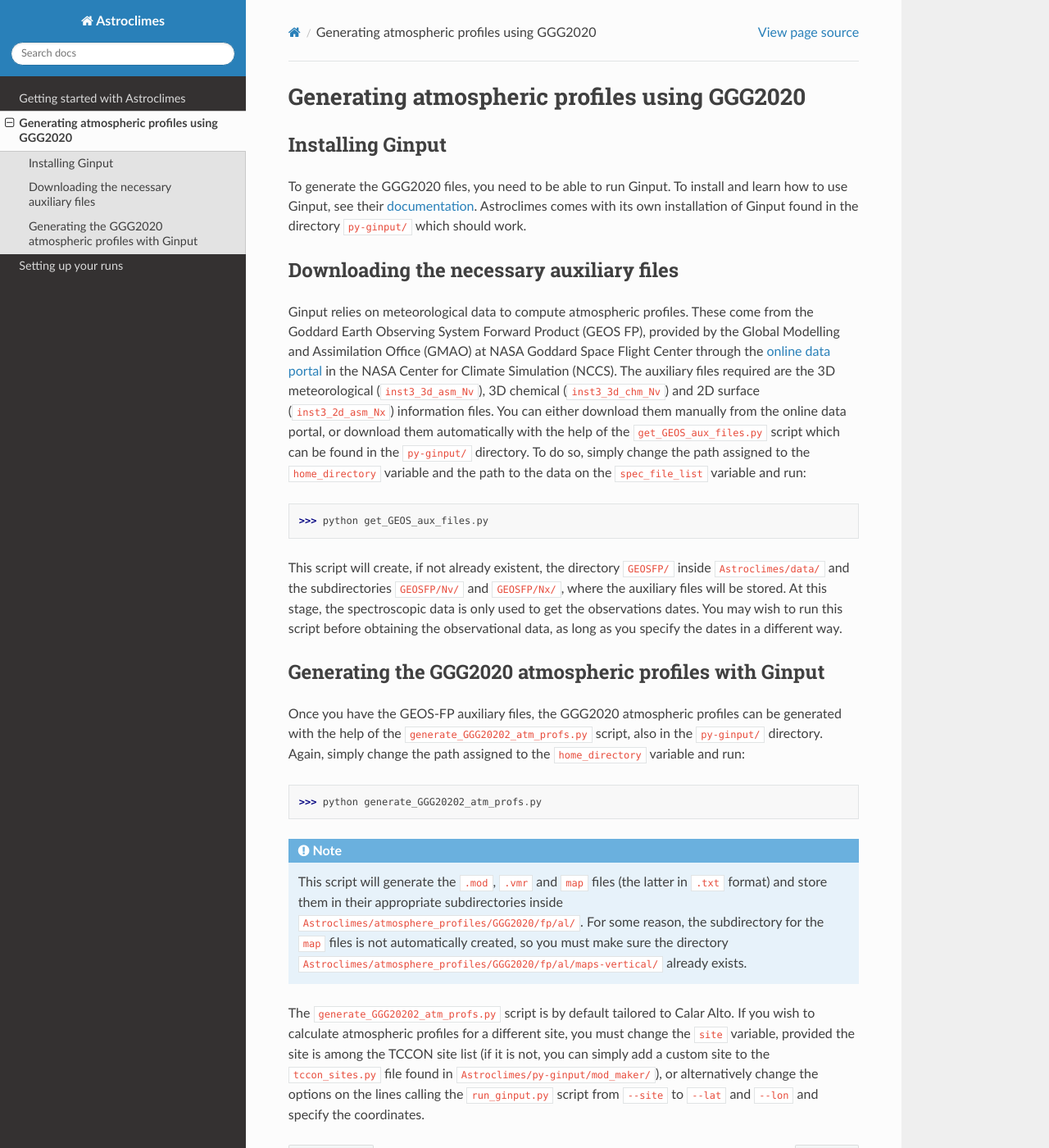
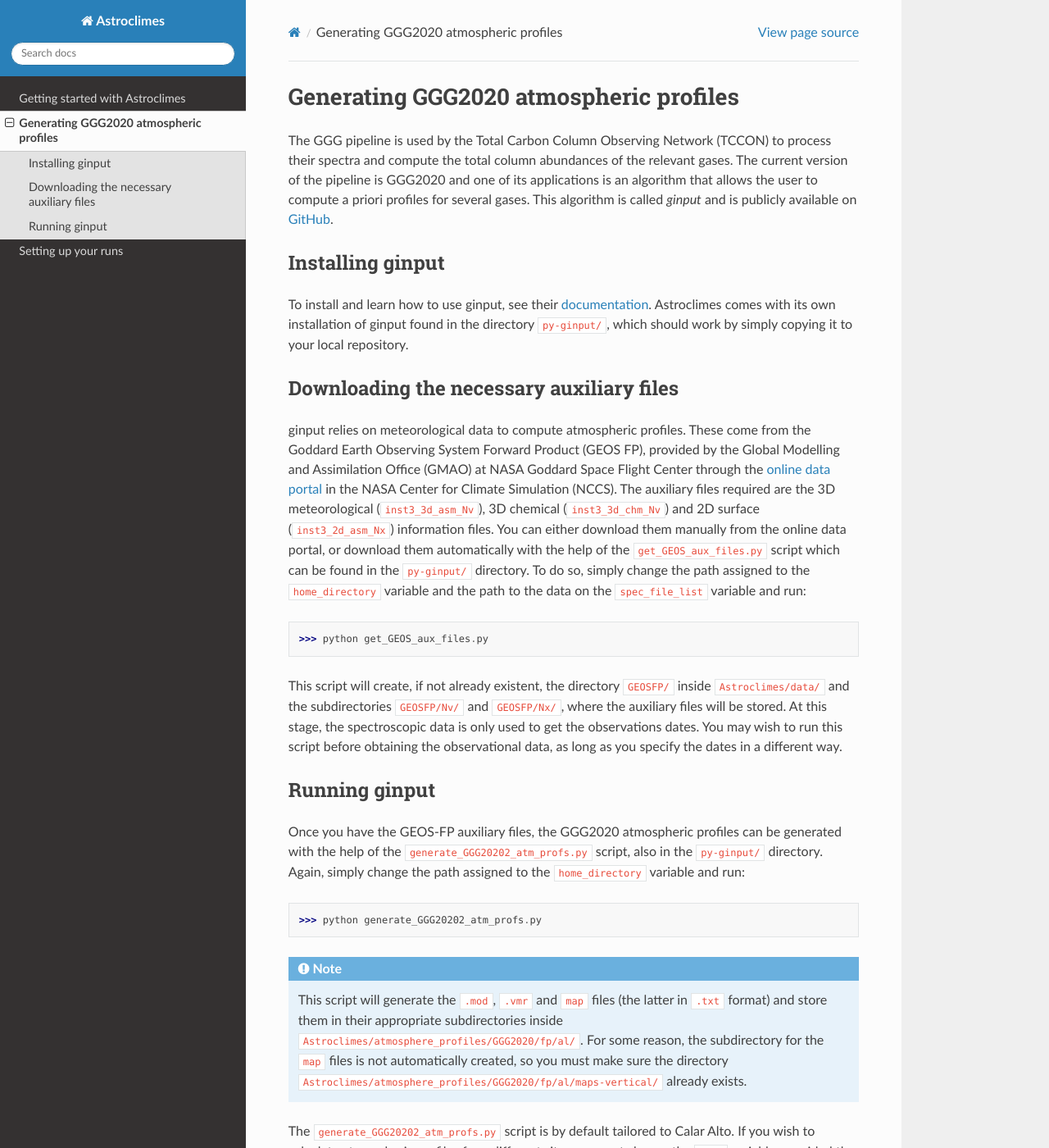
Before and after one commit to MarceloAron/Astroclimes, a Sphinx documentation site: the page built from docs/source/generateGGG2020profs.rst, in a window 1280 px wide and 1400 px high. Shown: the whole window at 82% size. Built offline with Sphinx 7.4.7 and the Read the Docs theme 3.1.0, drawn with Linux system fonts in a browser that asks for light colours.

Commit message:
update .rst files

```diff
--- a/docs/source/generateGGG2020profs.rst
+++ b/docs/source/generateGGG2020profs.rst
@@ -1,32 +1,31 @@
 .. _genGGG2020profs:
-Generating atmospheric profiles using GGG2020
+Generating GGG2020 atmospheric profiles
 =====
+The GGG pipeline is used by the Total Carbon Column Observing Network (TCCON) to process their spectra and compute the total column abundances of the relevant gases. The current version of the pipeline is GGG2020 and one of its applications is an algorithm that allows the user to compute a priori profiles for several gases. This algorithm is called `ginput` and is publicly available on `GitHub <https://github.com/TCCON/py-ginput>`_.
 
 .. _installginput:
 
-Installing Ginput
+Installing ginput
 ------------
-To generate the GGG2020 files, you need to be able to run Ginput. To install and learn how to use Ginput, see their `documentation <https://ginput.readthedocs.io/en/latest/>`_.
-Astroclimes comes with its own installation of Ginput found in the directory ``py-ginput/`` which should work.
+To install and learn how to use ginput, see their `documentation <https://ginput.readthedocs.io/en/latest/>`_.
+Astroclimes comes with its own installation of ginput found in the directory ``py-ginput/``, which should work by simply copying it to your local repository.
 
 .. _donwloadGEOSFPfiles:
 
 Downloading the necessary auxiliary files
 ------------
 
-Ginput relies on meteorological data to compute atmospheric profiles. These come from the Goddard Earth Observing System Forward Product (GEOS FP),
-provided by the Global Modelling and Assimilation Office (GMAO) at NASA Goddard Space Flight Center through the `online data portal <https://portal.nccs.nasa.gov/datashare/gmao/geos-fp/das/>`_
-in the NASA Center for Climate Simulation (NCCS).
-The auxiliary files required are the 3D meteorological (``inst3_3d_asm_Nv``), 3D chemical (``inst3_3d_chm_Nv``) and 2D surface (``inst3_2d_asm_Nx``) information files.
-You can either download them manually from the online data portal, or download them automatically with the help of the ``get_GEOS_aux_files.py`` script which can be found in the ``py-ginput/`` directory.
-To do so, simply change the path assigned to the ``home_directory`` variable and the path to the data on the ``spec_file_list`` variable and run:
+ginput relies on meteorological data to compute atmospheric profiles. These come from the Goddard Earth Observing System Forward Product (GEOS FP),
+provided by the Global Modelling and Assimilation Office (GMAO) at NASA Goddard Space Flight Center through the `online data portal <https://portal.nccs.nasa.gov/datashare/gmao/geos-fp/das/>`_ in the NASA Center for Climate Simulation (NCCS). The auxiliary files required are the 3D meteorological (``inst3_3d_asm_Nv``), 3D chemical (``inst3_3d_chm_Nv``) and 2D surface (``inst3_2d_asm_Nx``) information files. You can either download them manually from the online data portal, or download them automatically with the help of the ``get_GEOS_aux_files.py`` script which can be found in the ``py-ginput/`` directory. To do so, simply change the path assigned to the ``home_directory`` variable and the path to the data on the ``spec_file_list`` variable and run:
 
 >>> python get_GEOS_aux_files.py
 
 This script will create, if not already existent, the directory ``GEOSFP/`` inside ``Astroclimes/data/`` and the subdirectories ``GEOSFP/Nv/`` and ``GEOSFP/Nx/``, where the auxiliary files will be stored.
 At this stage, the spectroscopic data is only used to get the observations dates. You may wish to run this script before obtaining the observational data, as long as you specify the dates in a different way.
 
-Generating the GGG2020 atmospheric profiles with Ginput
+.. _runginput:
+
+Running ginput
 ----------------
 Once you have the GEOS-FP auxiliary files, the GGG2020 atmospheric profiles can be generated with the help of the ``generate_GGG20202_atm_profs.py`` script, also in the ``py-ginput/`` directory.
 Again, simply change the path assigned to the ``home_directory`` variable and run:
@@ -34,7 +33,7 @@ Again, simply change the path assigned to the ``home_directory`` variable and ru
 >>> python generate_GGG20202_atm_profs.py
 
 .. note::
-    This script will generate the ``.mod``, ``.vmr`` and ``map`` files (the latter in ``.txt`` format) and store them in their appropriate subdirectories inside           ``Astroclimes/atmosphere_profiles/GGG2020/fp/al/``.
+    This script will generate the ``.mod``, ``.vmr`` and ``map`` files (the latter in ``.txt`` format) and store them in their appropriate subdirectories inside ``Astroclimes/atmosphere_profiles/GGG2020/fp/al/``.
     For some reason, the subdirectory for the ``map`` files is not automatically created, so you must make sure the directory ``Astroclimes/atmosphere_profiles/GGG2020/fp/al/maps-vertical/`` already exists.
 
 The ``generate_GGG20202_atm_profs.py`` script is by default tailored to Calar Alto. If you wish to calculate atmospheric profiles for a different site, you must change the ``site`` variable, provided the site is among the TCCON site list (if it is not, you can simply add a custom site to the ``tccon_sites.py`` file found in ``Astroclimes/py-ginput/mod_maker/``), or alternatively
--- a/docs/source/install_prerecs.rst
+++ b/docs/source/install_prerecs.rst
@@ -1,7 +1,7 @@
 Getting started with Astroclimes
 =====
 
-.. _installation:
+.. _ACinstallation:
 Installation
 -----
 To install Astroclimes, simply clone the `GitHub <https://github.com/MarceloAron/Astroclimes>`_ repository using:
@@ -19,10 +19,10 @@ The GitHub installation comes with all of the necessary Python scripts and some
 
 Due to their large file size, the molecular cross_sections for line-by-line absorption are not included in the GitHub repository, but can be downloaded from `Google Drive <https://drive.google.com/drive/folders/1Awtc4UlRM1GR_sOg3eOVMGlF5WyD3Wue?usp=sharing>`_. Cross-sections for other molecules not included may be provided upon request.
 
-.. _prerequisites:
+.. _ACprerequisites:
 Pre-requisites
 -----
-Before running Astroclimes, make sure you have all of the necessary Python packages installed, which are listed below. The minimum Python version recommended is 3.9. This can be done with ``conda`` environments. If you have Anaconda installed in your machine, you may do so by running:
+Before running Astroclimes, make sure you have all of the necessary Python packages installed, which are listed below. The minimum recommended Python version is 3.9. This can be done with ``conda`` environments. If you have Anaconda installed in your machine, you may do so by running:
 
 >>> conda create --name <my_env> python=3.9
 
--- a/docs/source/setup.rst
+++ b/docs/source/setup.rst
@@ -6,7 +6,7 @@ Currently, there are two main analyses that Astroclimes can carry out: the first
 
 Run to find best-fit molecular abundance values
 -----
-``setup.py`` will run ``main.py``, which will loop over the list of spectroscopic observations and run an MCMC to find the best-fit abundance values for the selected molecules. To learn about the step-by-step of how ``main.py`` works, check [INCLUDE REFERENCE HERE]. Before running ``setup.py``, there are a number of variables inside it that you need to specify, which are listed and explained below:
+``setup.py`` will run ``main.py``, which will loop over the list of spectroscopic observations and run an MCMC to find the best-fit abundance values for the selected molecules. Before running ``setup.py``, there are a number of variables inside it that you need to specify, which are listed and explained below:
 
 	:guilabel:`n_CPUs` =
 	number of CPUs to use (choose more than 1 if you wish to use multiprocessing in the MCMC).
@@ -33,7 +33,7 @@ Run to find best-fit molecular abundance values
 	list containing the file names of the spectroscopic observations to be analysed.
 
 	:guilabel:`instrument` =
-	string containing the instrument name. Current instruments supported are: CARMENES (NIRPS and ESPRESSO in prep.). For a guide on how to tailor Astroclimes to your specific instrument, check [INCLUDE REFERENCE HERE].
+	string containing the instrument name. Current instruments supported are: CARMENES (NIRPS and ESPRESSO in prep.).
 
 	:guilabel:`R_instrument` =
 	resolution of the selected instrument.
@@ -110,7 +110,7 @@ In its current version, ``setup_telrem.py`` will do more than just remove tellur
 	list containing the file names of the spectroscopic observations to be analysed.
 
 	:guilabel:`instrument` =
-	string containing the instrument name. Current instruments supported are: CARMENES (NIRPS and ESPRESSO in prep.). For a guide on how to tailor Astroclimes to your specific instrument, check [INCLUDE REFERENCE HERE].
+	string containing the instrument name. Current instruments supported are: CARMENES (NIRPS and ESPRESSO in prep.).
 
 	:guilabel:`R_instrument` =
 	resolution of the selected instrument.
```
